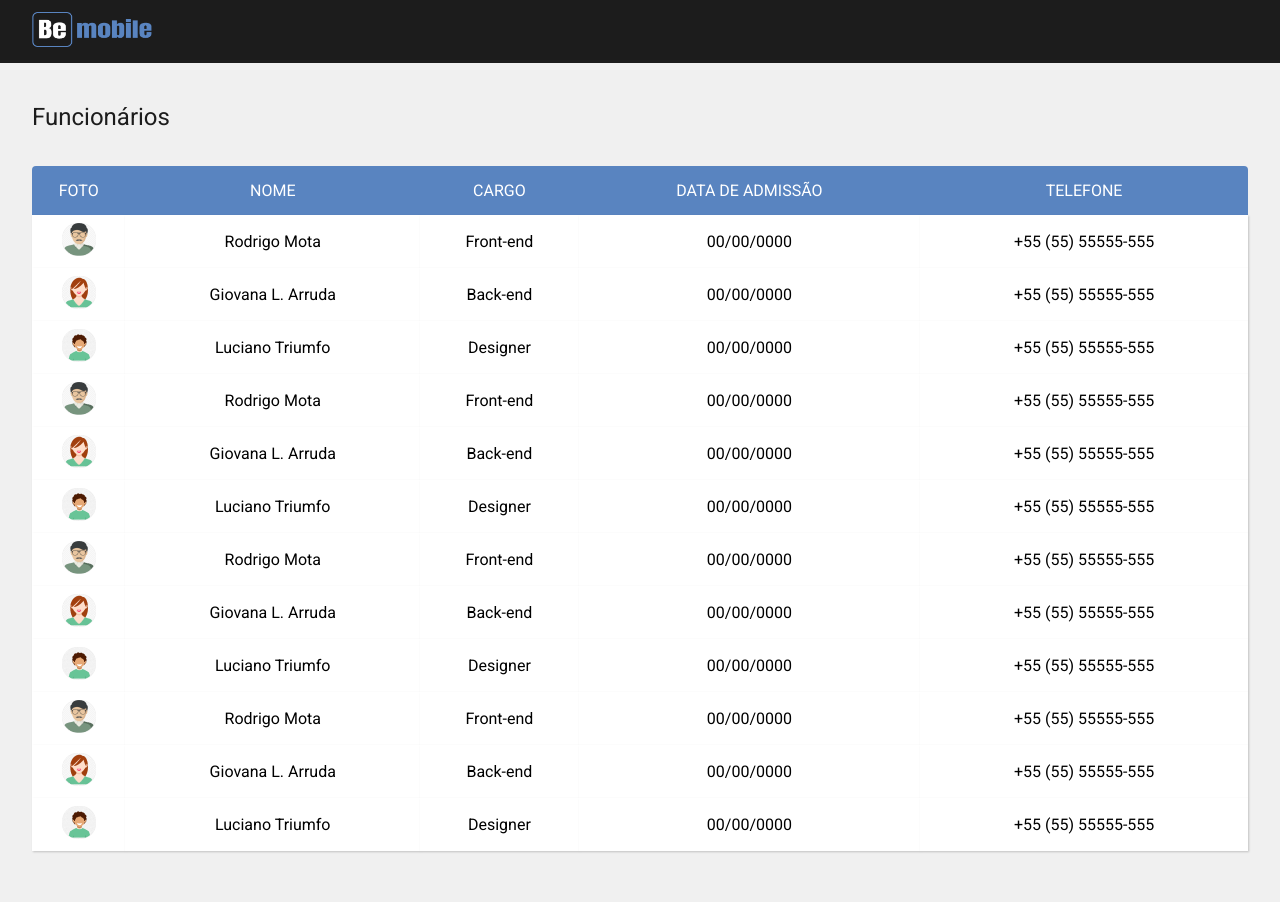
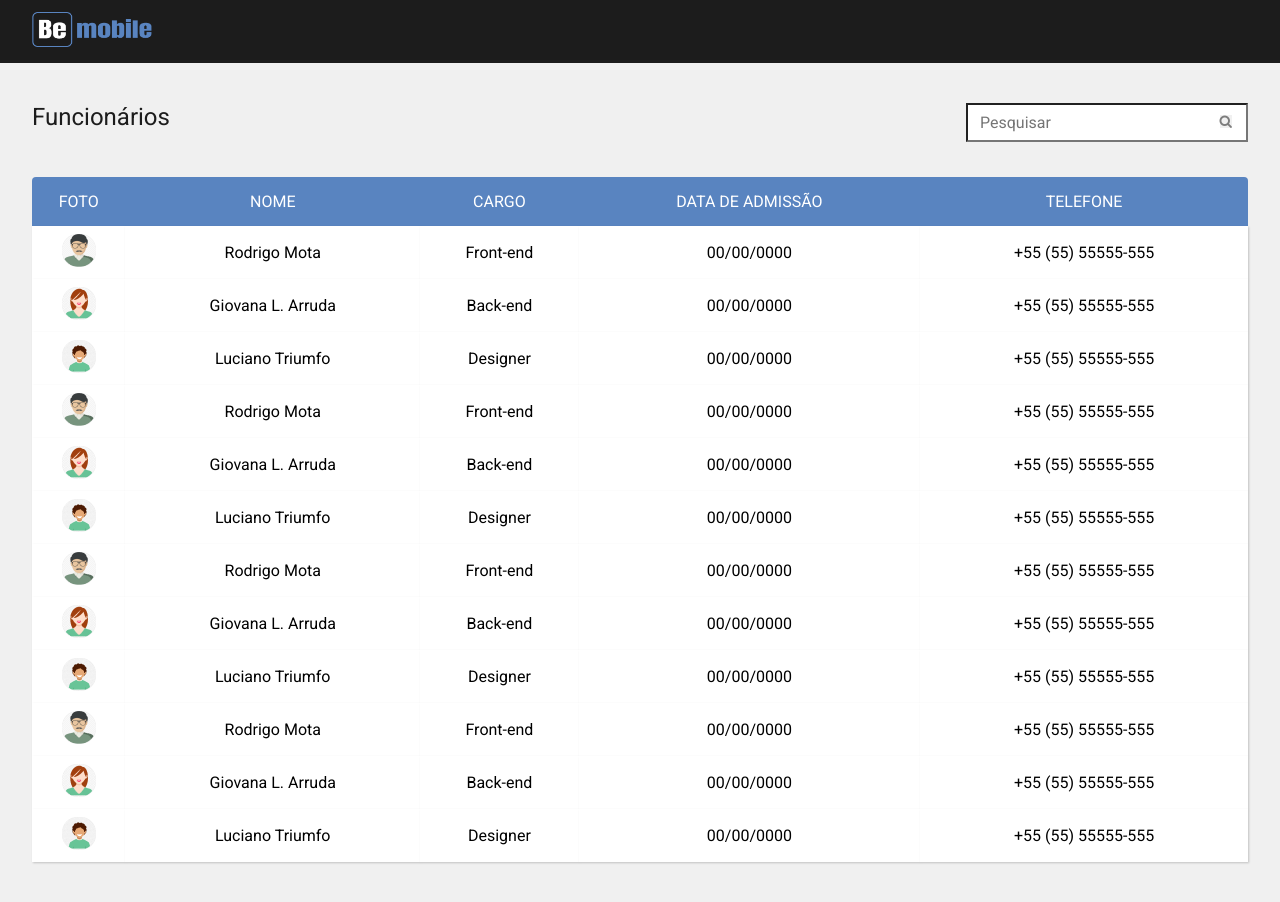
Before and after one commit to thaisdsandim/desafio-front-end, a React (Vite) app: page / in a window 1280 px wide. Shown: the top 902 px of the page. Built offline with nearby package versions, Linux system fonts and the light colour scheme; data requests are answered from the project's data file.

Commit message:
add style corrections

```diff
--- a/index.html
+++ b/index.html
@@ -6,6 +6,7 @@
     <link rel="preconnect" href="https://fonts.googleapis.com">
     <link rel="preconnect" href="https://fonts.gstatic.com" crossorigin>
     <link href="https://fonts.googleapis.com/css2?family=Roboto&display=swap" rel="stylesheet">
+    <link href="//maxcdn.bootstrapcdn.com/font-awesome/4.2.0/css/font-awesome.min.css" rel="stylesheet">
     <link rel="icon" type="imagem/png" href="src/assets/img/be.png" />
     <title>Desafio Be Mobile</title>
   </head>
--- a/src/App.jsx
+++ b/src/App.jsx
@@ -9,7 +9,18 @@ import './assets/styles/app.css'
     estavam no figma */
 function Funcionarios({list = [] }){
 
-  return <div className='table'>
+  return <div>
+
+  <div className='table-header'>
+    <h4>Funcionários</h4>
+    <div>
+      <input placeholder='Pesquisar' className='input'/>
+      <button className='submit-lente' type="submit">
+        <i className='fa fa-search'></i>
+      </button>
+    </div>
+  </div>
+
   <table>
     <thead>
       <tr>
@@ -61,9 +72,6 @@ function App() {
       <img src='src/assets/img/logo-bemobile.png'></img>
     </header>
     <main>
-      <div>
-      <h4>Funcionários</h4>
-      </div>
       <Funcionarios list={list}/>
     </main>
   </div>
--- a/src/assets/styles/app.css
+++ b/src/assets/styles/app.css
@@ -24,28 +24,48 @@ header img {
 /* APP - MAIN */
 main {
     background-color: #F0F0F0;
+    margin: 40px 32px 88px 32px;
 }
 
-main h4 {
+/* FUNCIONARIOS - CABECALHO */
+.table-header {
+    display: flex;
+    justify-content: space-between;
+}
+
+.table-header h4 {
     font-size: 24px;
     font-weight: 500;
     color: #1C1C1C;
-    padding-top: 40px;
-    padding-bottom: 35px;
-    padding-left: 32px;
+}
+
+.table-header input {
+    background-color: #FFFFFF;
+    padding: 8px 0px 8px 12px;
+}
+
+.input {
+    width: 282px;
+    font-size: 16px;
+    font-weight: 400;
+}
+
+.submit-lente {
+    position: absolute;
+    border:none;
+    background:transparent;
+    outline:none;
+    right: 48px;
+    padding-top: 11px;
+    color: #7D7D7D;
 }
 
 /* FUNCIONARIOS - TABLE */
-.table {
-    margin-left: 32px;
-    margin-right: 32px;
-    margin-bottom: 88px;
-}
-
 table {
     width: 100%;
     border-collapse: collapse;
     text-align: center;
+    margin-top: 35px;
 }
 
 table thead tr th {
```
